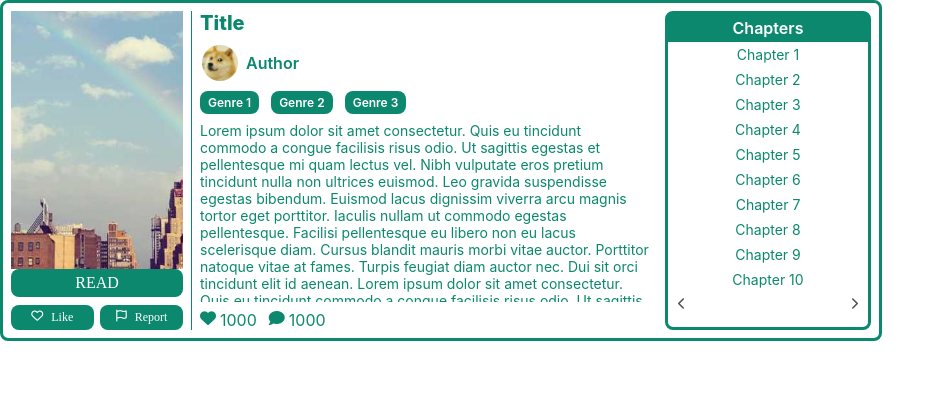
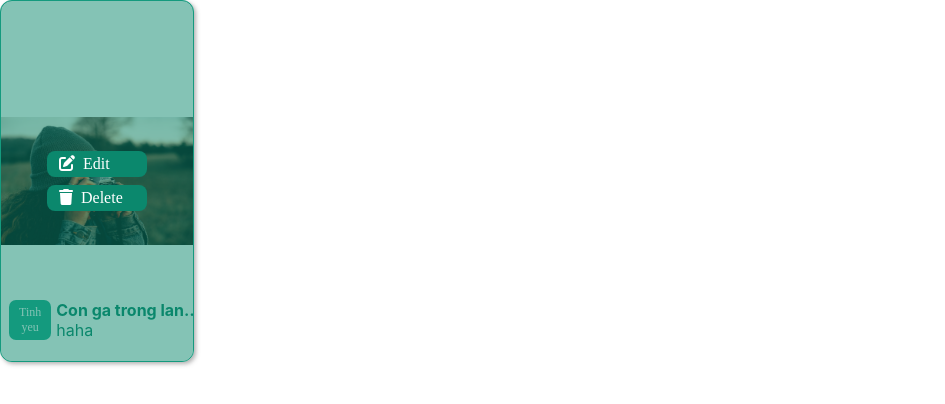
Before and after one commit to DuckDoesStuff/SE101-novelist, a React (Create React App) app in the folder source/: page /search in a window 1280 px wide. Shown: the top 404 px of the page, without its empty margins (0-945 px from the left). Built offline with nearby package versions, Linux system fonts and the light colour scheme; a web font is replaced by a local one.

Commit message:
Author published tab novel card

```diff
--- a/source/src/App.js
+++ b/source/src/App.js
@@ -9,6 +9,8 @@ import TopAuthor from "./components/TopAuthor";
 import NovelCard from "./components/NovelCard";
 import NovelViewCard from "./components/NovelViewCard/ViewCard"
 import ViewCard from "./components/NovelViewCard/ViewCard";
+import UserInfo from "./components/UserProfile/UserInfo/UserInfo";
+import TabNovelCard from "./components/UserProfile/NovelTab/TabNovelCard";
 
 function App() {
 //   const [isDark, setTheme] = useState(false);
@@ -19,9 +21,9 @@ function App() {
 //   const test = (novel) => {
 //     console.log(novel.id);
 //   };
-//   const testItem = () => {
-// 	console.log("ok");
-//   }
+  const testItem = () => {
+	console.log("ok");
+  }
 
 //   const author = [
 // 	{
@@ -47,19 +49,19 @@ function App() {
 // 	}
 //   ]
 
-//   const novel = [
-//     {
-//       id: "1",
-// 		  title: "Con ga trong lang thang nhieu mau that ngo hahahaha",
-// 		  thumbnail: "image.jpg",
-// 		  genre: ["Tinh yeu", "Kich tinh"],
-// 		  status: "",
-// 		  content: [""],
-// 		  like: 0,
-// 		  view: 0,
-// 		  comment_section: "",
-// 		  author: "haha"
-//     },
+  const novel =
+    {
+      id: "1",
+		  title: "Con ga trong lang thang nhieu mau that ngo hahahaha",
+		  thumbnail: "image.jpg",
+		  genre: ["Tinh yeu", "Kich tinh"],
+		  status: "",
+		  content: [""],
+		  like: 0,
+		  view: 0,
+		  comment_section: "",
+		  author: "haha"
+    }
 //     {
 //       id: "2",
 // 		  title: "Lan Ho Diep 123",
@@ -147,7 +149,7 @@ function App() {
 //     </div>
 //   );
 	return (
-		<ViewCard/>
+		<TabNovelCard novel={novel} onClick={testItem}/>
 	)
 }
 
--- a/source/src/components/Button/Button.css
+++ b/source/src/components/Button/Button.css
@@ -1,10 +1,13 @@
 .button {
     background: var(--background-01);
     color: var(--text);
+    display: flex;
+    flex-direction: row;
     border-radius: 8px;
     border-style: none;
-    padding: 5px 15px;
+    padding: 4px 12px;
     font-size: 16px;
+    gap: 8px;
     transition: all 0.1s ease;
 
     font-family: 'REM';
--- /dev/null
+++ b/source/src/components/UserProfile/NovelTab/TabNovelCard.css
@@ -0,0 +1,28 @@
+.TabNovelCardContainer {
+    position: relative;
+    width: fit-content;
+}
+
+.overlay {
+    position: absolute;
+    display: flex;
+    flex-direction: column;
+    align-items: center;
+    justify-content: center;
+    border-radius: 12px;
+    gap: 8px;
+    top: 0;
+    left: 0;
+    right: 0;
+    bottom: 0;
+    background-color: rgba(11, 136, 109, 0.5);
+    display: none;
+}
+
+.overlay Button {
+    width: 100px;
+}
+
+.TabNovelCardContainer:hover .overlay {
+    display: flex;
+}
--- /dev/null
+++ b/source/src/components/UserProfile/NovelTab/TabNovelCard.js
@@ -0,0 +1,18 @@
+import React from 'react';
+import './TabNovelCard.css';
+import NovelCard from '../../NovelCard'
+import Button from '../../Button/Button';
+
+const TabNovelCard = ( {novel, onClick }) => {
+    return (
+        <div className='TabNovelCardContainer'>
+            <NovelCard novel={novel} onClick={onClick}/>
+            <div className='overlay'>
+                <Button><i class="fa-solid fa-pen-to-square"></i> Edit</Button>
+                <Button><i class="fa-solid fa-trash"></i> Delete</Button>
+            </div>
+        </div>
+    );
+};
+
+export default TabNovelCard
--- /dev/null
+++ b/source/src/components/UserProfile/UserInfo/UserInfo.css
@@ -0,0 +1,67 @@
+.UserInfoContainer {
+    width: 600px;
+    display: flex;
+    flex-direction: column;
+    gap: 8px;
+}
+
+.UserInfoNameContainer {
+    width: 100%;
+    display: flex;
+    justify-content: stretch;
+    flex-direction: row;
+    gap: 8px;
+}
+
+.UserInfoNameContainer img {
+    width: 90px;
+    height: 90px;
+    border-radius: 50%;
+}
+
+.UserInfoName {
+    width: 100%;
+    display: flex;
+    flex-direction: column;
+    gap: 4px;
+    justify-content: center;
+}
+
+.UserInfoName .FullName {
+    width: 100%;
+    display: flex;
+    flex-direction: row;
+    justify-content: space-between;
+    align-items: center;
+    font-size: 20px;
+    font-weight: 600;
+    color: var(--background-01);
+}
+
+.UserInfoName .FullName i:hover {
+    color: var(--background-02);
+    cursor: pointer;
+}
+
+.UserInfoName .UserName {
+    font-size: 18px;
+    color: var(--background-01);
+}
+
+.UserInfoStatics {
+    display: flex;
+    flex-direction: row;
+    gap: 12px;
+    color: var(--background-01);
+    font-weight: 500;
+}
+
+.statics:hover {
+    color: var(--background-02);
+    cursor: pointer;
+}
+
+.UserInfoBio {
+    color: var(--background-01);
+    font-size: 14px;
+}
--- /dev/null
+++ b/source/src/components/UserProfile/UserInfo/UserInfo.js
@@ -0,0 +1,29 @@
+import React from "react";
+import './UserInfo.css';
+import Button from '../../Button/Button';
+import avatar from '../../NovelViewCard/avatar.jpg'
+
+// if logged-in user, hide flag button and follow button
+
+const UserInfo = () => {
+    return (
+        <div className="UserInfoContainer">
+            <div className="UserInfoNameContainer">
+                <img src={avatar} alt='avatar'></img>
+                <div className="UserInfoName">
+                    <p className="FullName">Author name <i class="fa-regular fa-flag"></i></p>
+                    <p className="UserName">user_name</p>
+                    <Button><i class="fa-regular fa-square-plus"></i> Follow</Button>
+                </div>
+            </div>
+            <div className="UserInfoStatics">
+                <p className='statics'>1000 Published</p>
+                <p className='statics'>1000 Following</p>
+                <p className='statics'>1000 Followers</p>
+            </div>
+            <p className="UserInfoBio">Lorem ipsum dolor sit amet consectetur. Quis eu tincidunt commodo a congue facilisis risus odio. Ut sagittis egestas et pellentesque mi quam lectus vel. Nibh vulputate eros pretium tincidunt nulla non ultrices euismod. Leo gravida suspendisse egestas bibendum. Euismod lacus dignissim viverra arcu magnis tortor eget porttitor. Iaculis nullam ut commodo egestas pellentesque. Facilisi pellentesque eu libero non eu lacus scelerisque diam. Cursus blandit mauris morbi vitae auctor. Porttitor natoque vitae at fames. Turpis feugiat diam auctor nec. Dui sit orci tincidunt elit id aenean.</p>
+        </div>
+    );
+};
+
+export default UserInfo
--- a/source/src/styles/NovelCard.module.css
+++ b/source/src/styles/NovelCard.module.css
@@ -17,7 +17,6 @@
     border-color: var(--background-02);
     border-width: 0.7px;
     box-shadow: 2px 2px 4px rgba(100, 100, 100, 0.5);
-    margin: 1.5vw;
 }
 
 .novel-card .info {
```
Also changed, not shown: source/src/components/NovelViewCard/ViewCard.js (+0 -13 lines).
